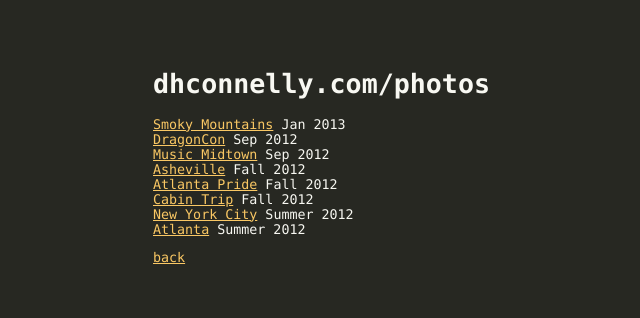
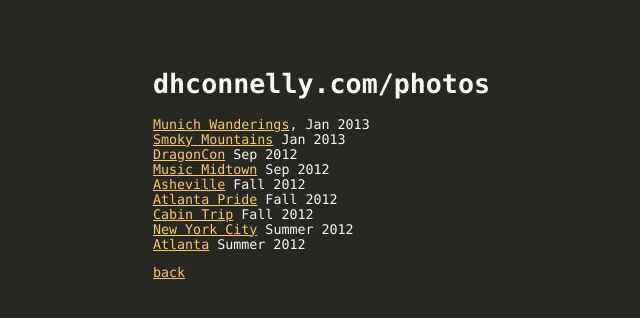
Before and after one commit to dhconnelly/dhconnelly.github.io, a Jekyll site: the page built from photos/index.html, in a window 1280 px wide. Shown: the top 318 px of the page, without its empty margins (237-877 px from the left). Built offline with Jekyll 4.4.1, drawn with Linux system fonts in a browser that asks for light colours.

Commit message:
Update photos/index.html

```diff
--- a/photos/index.html
+++ b/photos/index.html
@@ -9,6 +9,9 @@
 
 <section class="main-section" id="photos">
   <ul>
+    <li>
+      <a href="https://www.dropbox.com/sh/afrk8tybtu374mq/iVN6FG7_gM">Munich Wanderings</a>, Jan 2013
+    </li>
     <li>
       <a href="https://www.dropbox.com/sh/gilxsj7tq9ldoob/dOUxBIrCNh">Smoky Mountains</a> Jan 2013
     </li>
```
